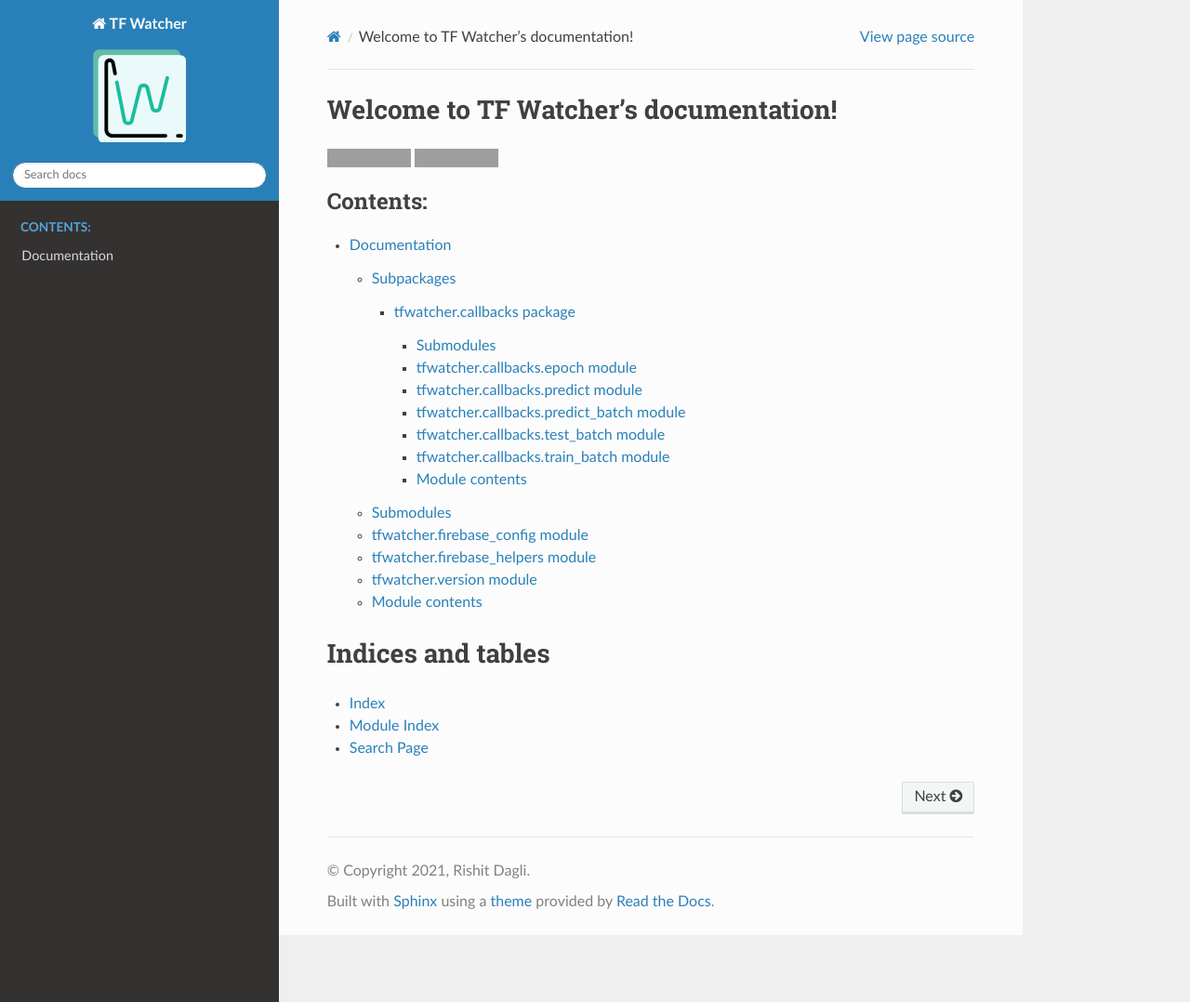
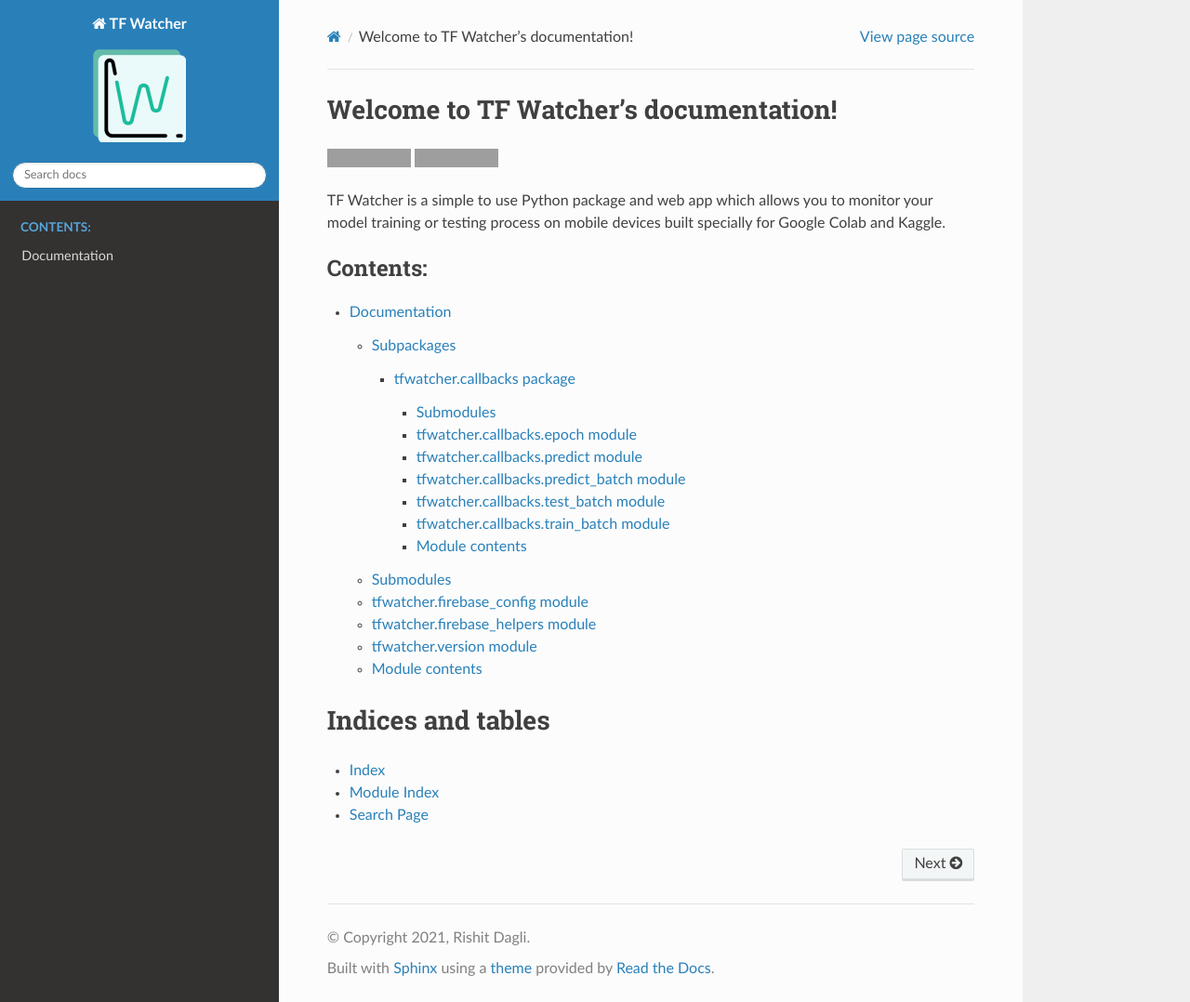
Before and after one commit to Rishit-dagli/TF-Watcher, a Sphinx documentation site: the page built from docs/source/index.rst, in a window 1280 px wide and 1078 px high. Shown: the whole window at 93% size. Built offline with Sphinx 7.4.7 and the Read the Docs theme 2.0.0, drawn with Linux system fonts in a browser that asks for light colours; grey boxes are pictures that could not be loaded.

Commit message:
Add a short description on landing page

```diff
--- a/docs/source/index.rst
+++ b/docs/source/index.rst
@@ -8,6 +8,10 @@
 
 .. image:: https://img.shields.io/github/stars/Rishit-dagli/TF-Watcher?style=social   :alt: GitHub Repo stars
 .. image:: https://img.shields.io/twitter/url?style=social&url=https%3A%2F%2Fgithub.com%2FRishit-dagli%2FTF-Watcher   :alt: Twitter URL
+
+TF Watcher is a simple to use Python package and web app which allows you to monitor
+your model training or testing process on mobile devices built specially for Google
+Colab and Kaggle.
 
 .. toctree::
    :maxdepth: 4
```
